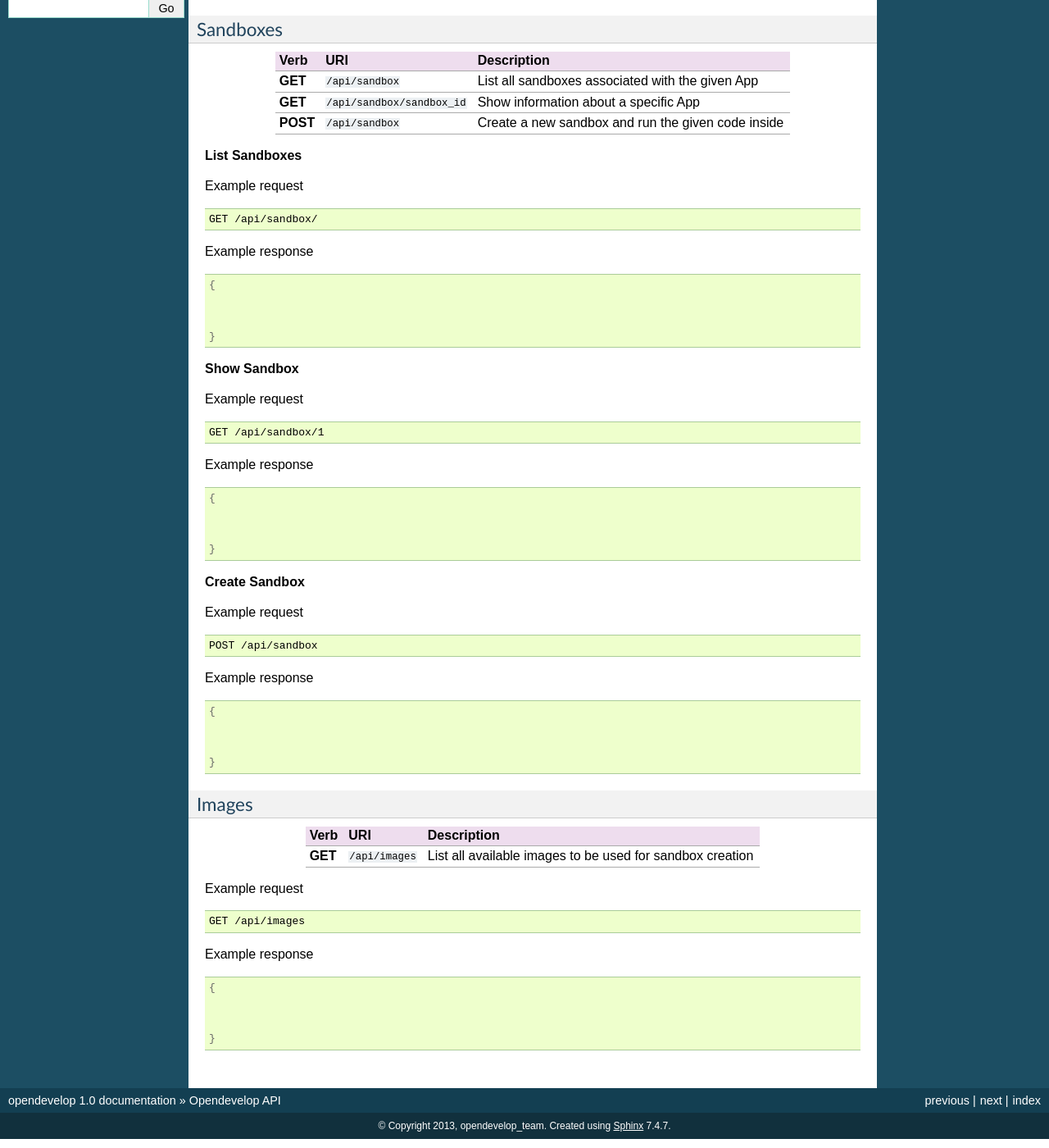
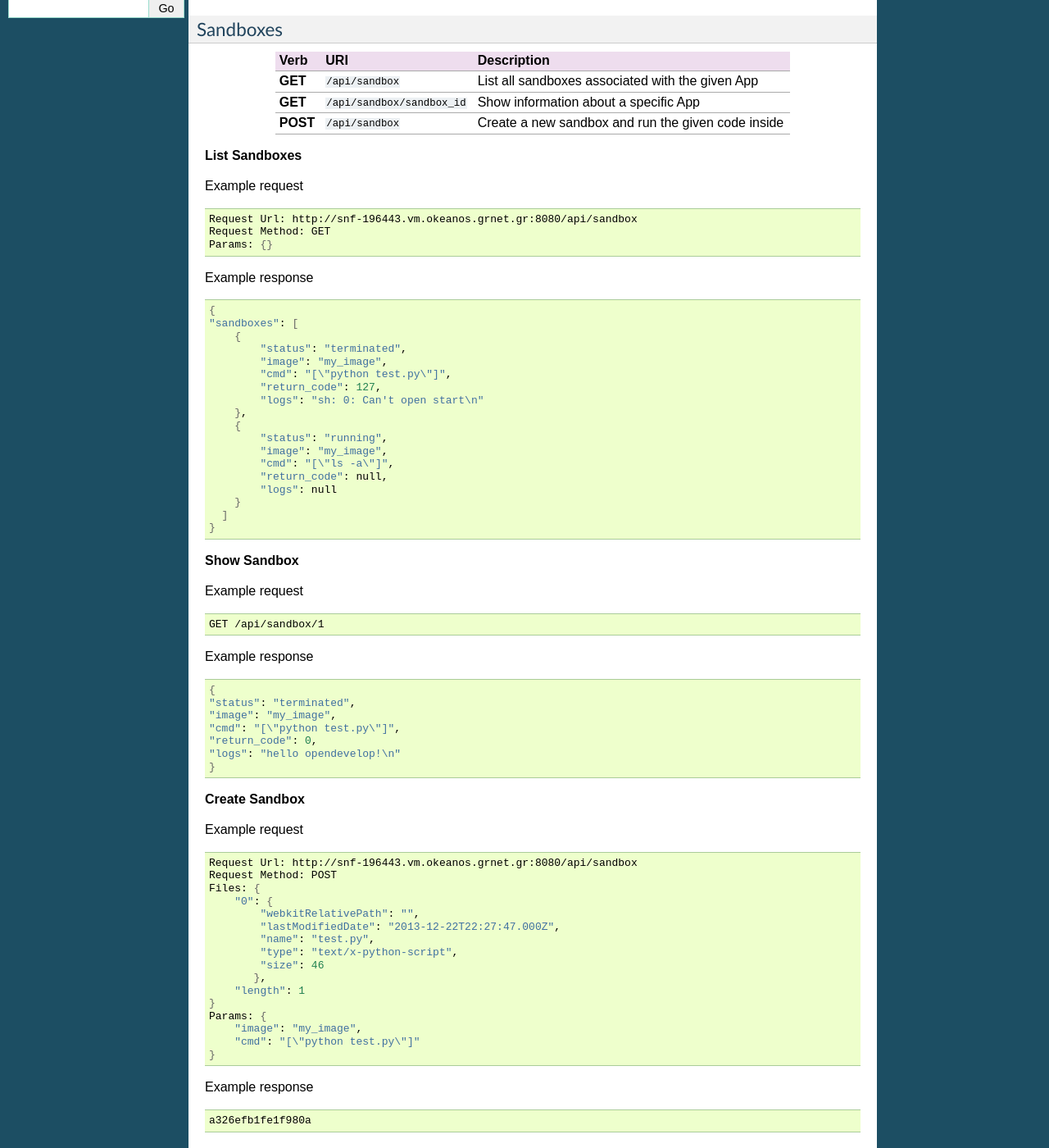
Before and after one commit to opendevelop/opendevelop, a Sphinx documentation site: the page built from docs/api.rst, in a window 1280 px wide and 1400 px high, scrolled down 383 px. Shown: the whole window at 82% size. Built offline with Sphinx 7.4.7, drawn with Linux system fonts in a browser that asks for light colours; some of the changed text lies outside the part shown.

Commit message:
Added api request-response examples

```diff
--- a/docs/api.rst
+++ b/docs/api.rst
@@ -44,18 +44,33 @@ Example request
 
 .. code-block:: bash
 
-    GET /api/sandbox/
-
+    Request Url: http://snf-196443.vm.okeanos.grnet.gr:8080/api/sandbox
+    Request Method: GET
+    Params: {}
 
 Example response
 
 .. code-block:: bash
 
     {
+    "sandboxes": [
+        {
+            "status": "terminated",
+            "image": "my_image",
+            "cmd": "[\"python test.py\"]",
+            "return_code": 127,
+            "logs": "sh: 0: Can't open start\n"
+        },
+        {
+            "status": "running",
+            "image": "my_image",
+            "cmd": "[\"ls -a\"]",
+            "return_code": null,
+            "logs": null
+        }
+      ]
+    }
 
-
-
-    }
 **Show Sandbox**
 
 Example request
@@ -70,9 +85,11 @@ Example response
 .. code-block:: bash
 
     {
-
-
-
+    "status": "terminated",
+    "image": "my_image",
+    "cmd": "[\"python test.py\"]",
+    "return_code": 0,
+    "logs": "hello opendevelop!\n"
     }
 
 **Create Sandbox**
@@ -81,18 +98,29 @@ Example request
 
 .. code-block:: bash
 
-    POST /api/sandbox
-
+    Request Url: http://snf-196443.vm.okeanos.grnet.gr:8080/api/sandbox
+    Request Method: POST
+    Files: {
+        "0": {
+            "webkitRelativePath": "",
+            "lastModifiedDate": "2013-12-22T22:27:47.000Z",
+            "name": "test.py",
+            "type": "text/x-python-script",
+            "size": 46
+           },
+        "length": 1
+    }
+    Params: {
+        "image": "my_image",
+        "cmd": "[\"python test.py\"]"
+    }
 
 Example response
 
 .. code-block:: bash
 
-    {
+    a326efb1fe1f980a
 
-
-
-    }
 
 Images
 ------
@@ -109,15 +137,13 @@ Example request
 
 .. code-block:: bash
 
-    GET /api/images
-
+    Request Url: http://snf-196443.vm.okeanos.grnet.gr:8080/api/images
+    Request Method: GET
+    Status Code: 200
+    Params: {}
 
 Example response
 
 .. code-block:: bash
 
-    {
-
-
-
-    }
+    ["my_image"]
```
